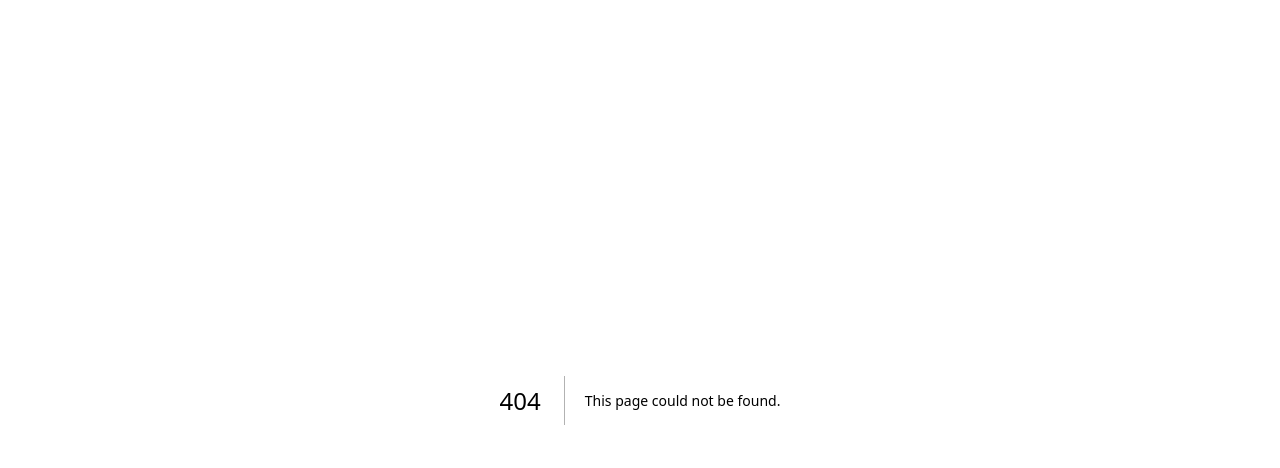
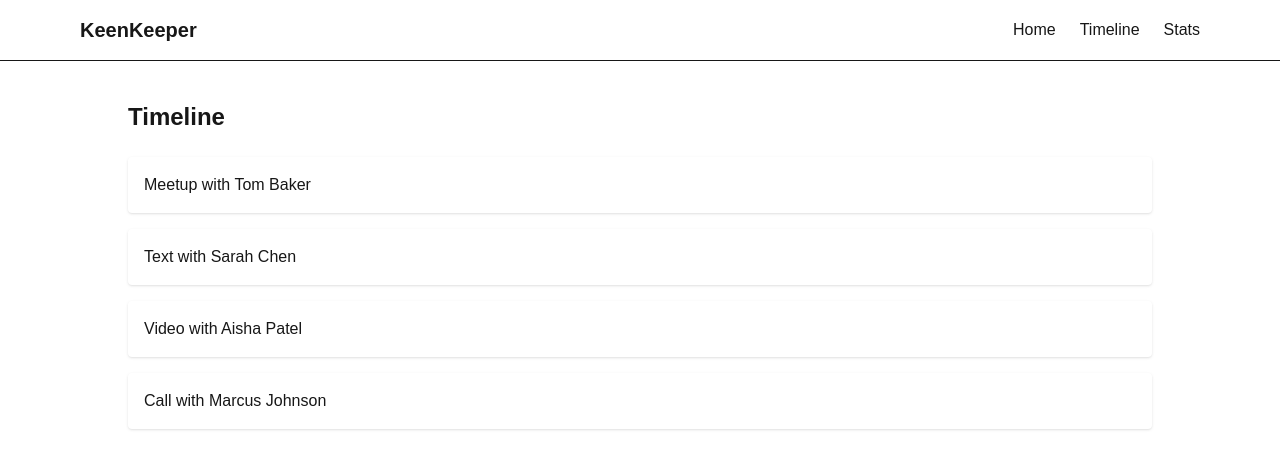
Before and after one commit to waliulnizu/keen-keeper, a Next.js app: page /timeline in a window 1280 px wide. Before the commit this address had no page. Shown: the top 468 px of the page. Built offline with nearby package versions, Linux system fonts and the light colour scheme.

Commit message:
added timeline page static

```diff
--- /dev/null
+++ b/src/app/timeline/page.jsx
@@ -0,0 +1,40 @@
+import Navbar from "@/components/Navbar";
+
+const Timeline = () => {
+  return (
+    <div>
+      <Navbar />
+
+      <div className="max-w-5xl mx-auto py-10">
+
+        <h1 className="text-2xl font-bold mb-6">
+          Timeline
+        </h1>
+
+        <div className="space-y-4">
+
+          <div className="p-4 shadow rounded">
+             Meetup with Tom Baker
+          </div>
+
+          <div className="p-4 shadow rounded">
+             Text with Sarah Chen
+          </div>
+
+          <div className="p-4 shadow rounded">
+             Video with Aisha Patel
+          </div>
+
+          <div className="p-4 shadow rounded">
+             Call with Marcus Johnson
+          </div>
+
+        </div>
+
+      </div>
+
+    </div>
+  );
+};
+
+export default Timeline;
```
